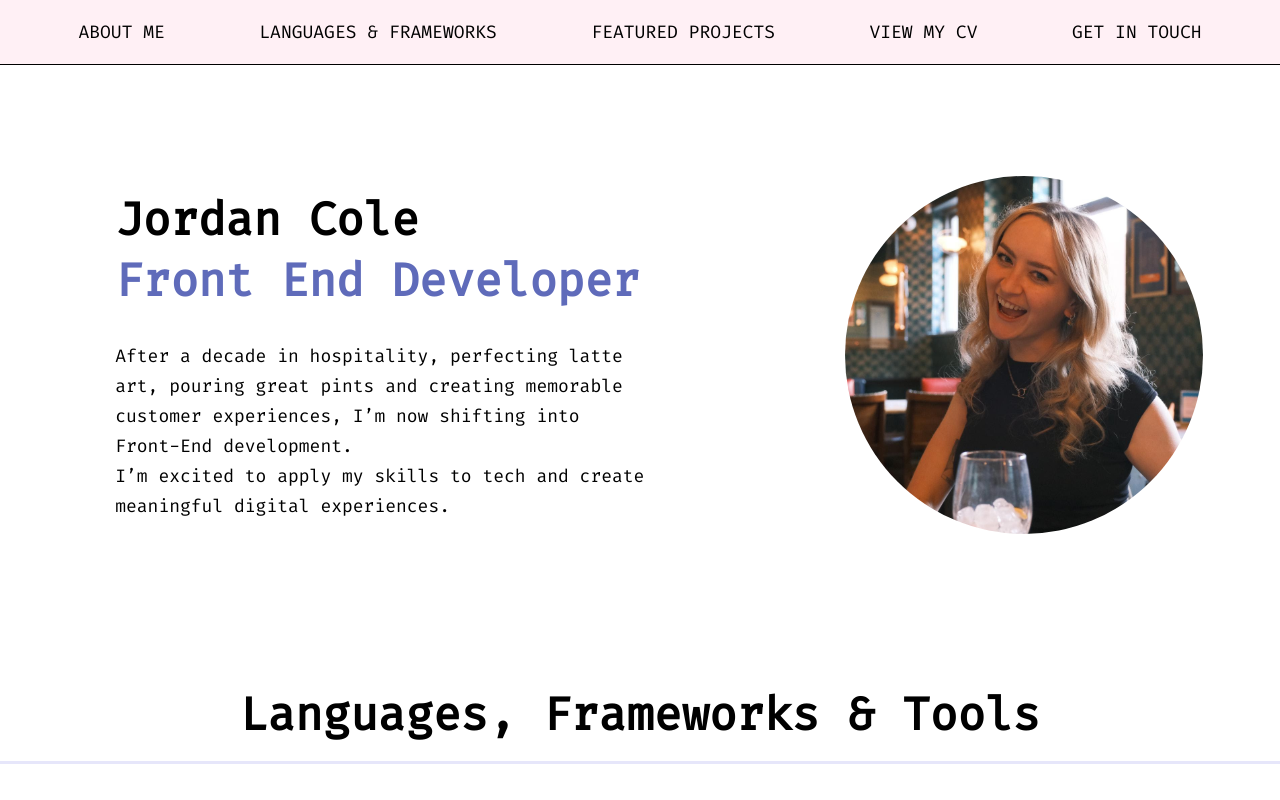
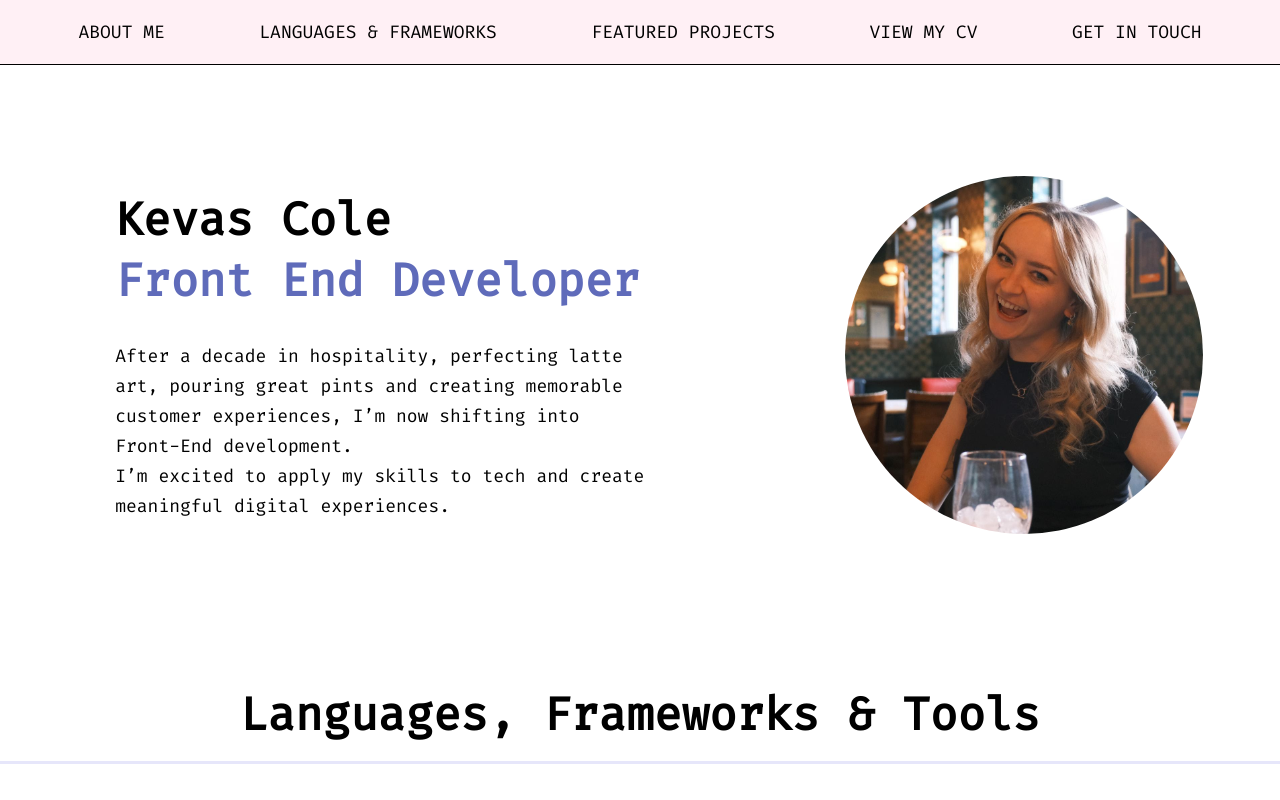
Before and after one commit to Kevasc/KCPortfolio, a React (Create React App) app: page / in a window 1280 px wide. Shown: the top 800 px of the page. Built offline with nearby package versions, Linux system fonts and the light colour scheme.

Commit message:
changed name back

```diff
--- a/src/components/Footer.jsx
+++ b/src/components/Footer.jsx
@@ -39,7 +39,7 @@ const Footer = () => {
       </div>
       <div className="footer-text">
         <p>
-          Jordan Cole
+          Kevas Cole
           <br />
           Front End Developer
           <br />
--- a/src/components/body/IntroductionSection.jsx
+++ b/src/components/body/IntroductionSection.jsx
@@ -6,7 +6,7 @@ const IntroductionSection = () => {
     <div id="introduction-section" className="introduction-section">
       <div className="introduction-left-column">
         <div className="introduction-column-content">
-          <p className="introduction-column-title">Jordan Cole</p>
+          <p className="introduction-column-title">Kevas Cole</p>
           <p className="introduction-column-subtitle">Front End Developer</p>
           <p className="introduction-column-text">
             After a decade in hospitality, perfecting latte art, pouring great
```
